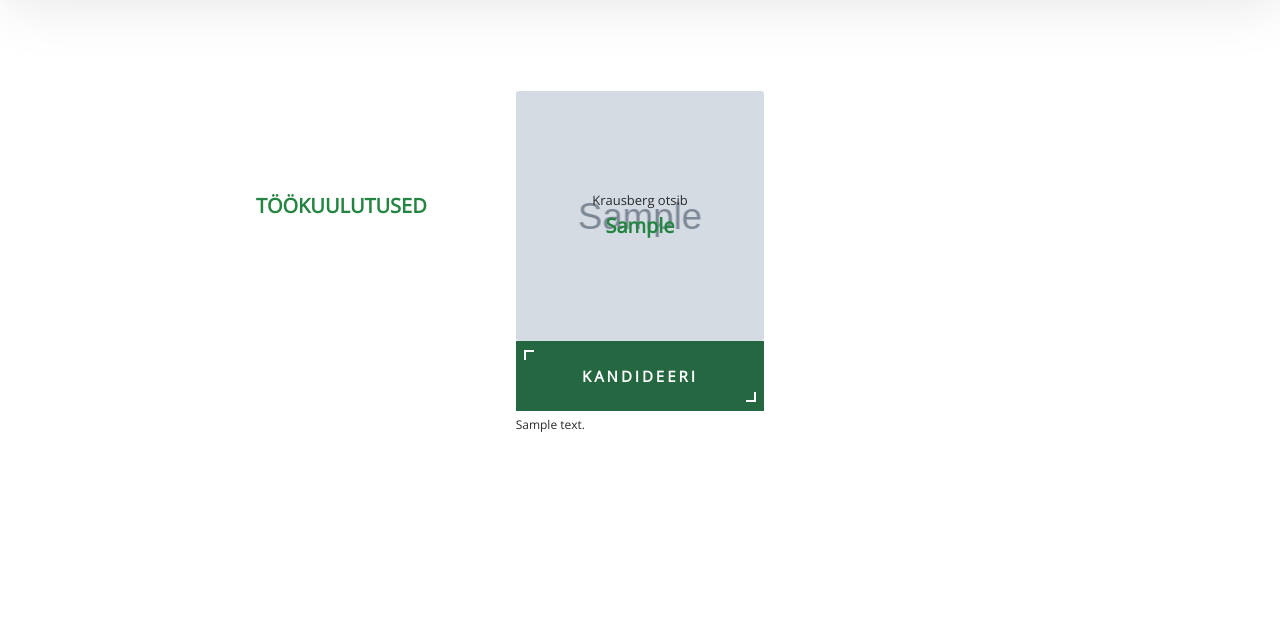
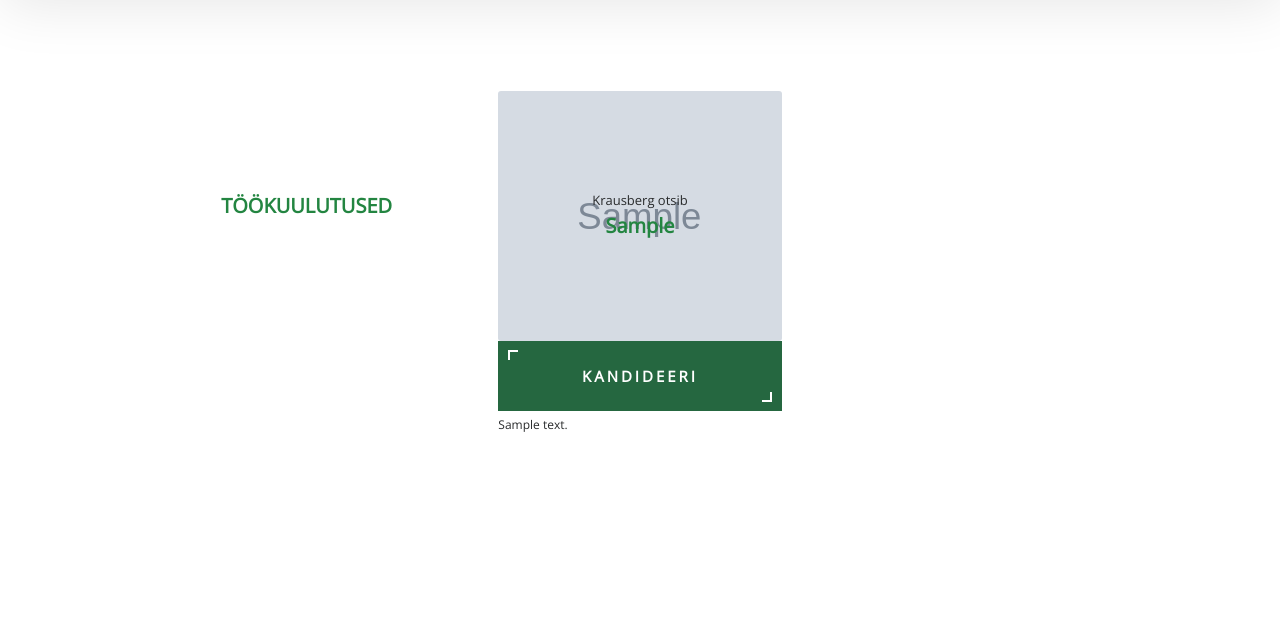
Before and after one commit to sanderlepik/krausberg-django, a Django app: page /job-offers/ in a window 1280 px wide. Shown: the part 89-720 px from the top of the page. Run offline with Django 3.2, Linux system fonts and the light colour scheme; tables that the repository leaves empty hold one stand-in row (values such as "Sample post"); grey boxes marked "Sample" are stand-in pictures; some libraries are stand-ins or nearby versions.

Commit message:
job offers design

```diff
--- a/krausberg_website/static/css/job-offers.css
+++ b/krausberg_website/static/css/job-offers.css
@@ -6,6 +6,12 @@ span{
   margin-top: 50px;
   margin-bottom: 50px;
   width: 70%;
+}
+
+@media (min-width: 999px) {
+.container-job-offerings {
+  min-width: 1000px;
+}
 }
 
 .card-block {
```
